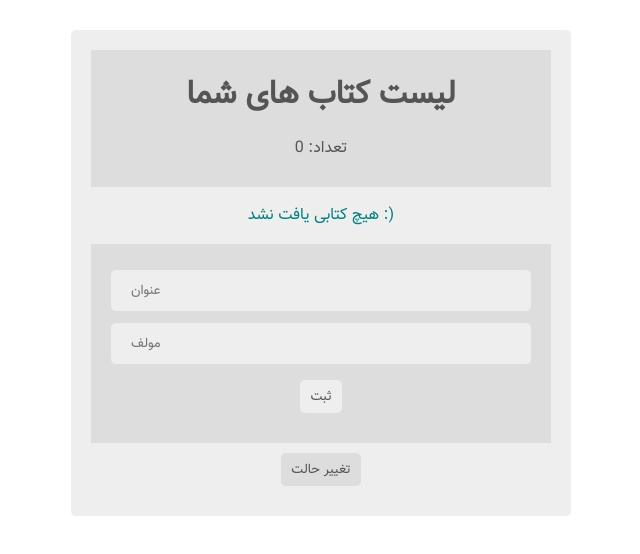
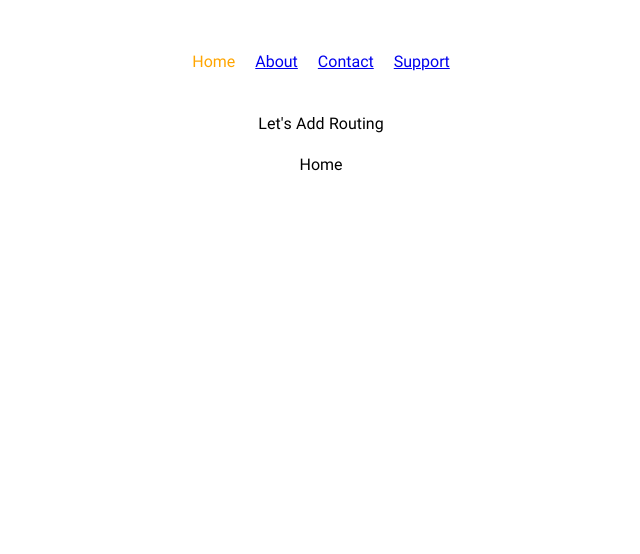
Before and after one commit to EbrahimHeydari/react-starter, a React (Vite) app: page / in a window 1280 px wide. Shown: the top 554 px of the page, without its empty margins (319-959 px from the left). Built offline with nearby package versions, Linux system fonts and the light colour scheme.

Commit message:
refactor Routing example

```diff
--- a/src/App.jsx
+++ b/src/App.jsx
@@ -10,63 +10,41 @@
 
 // export default App
 
-// Routing
-// import { BrowserRouter as Router, Route, NavLink, Routes } from 'react-router-dom'
-// import Home from './Router/Home'
-// import About from './Router/About'
-// import Contact from './Router/Contact'
-// import Support from './Router/Support'
-// import './App.css'
-
-// function App() {
-//   return (
-//     <Router>
-//       <div className='App'>
-//         <nav>
-//           <ul>
-//             <li>
-//               <NavLink to='/'>Home</NavLink>
-//             </li>
-//             <li>
-//               <NavLink to='/About'>About</NavLink>
-//             </li>
-//             <li>
-//               <NavLink to='/Contact'>Contact</NavLink>
-//             </li>
-//             <li>
-//               <NavLink to='/Support'>Support</NavLink>
-//             </li>
-//           </ul>
-//         </nav>
-//         <p>Let's Add Routing</p>
-//         <Routes>
-//           <Route path='/About' element={<About />} />
-//           <Route path='/support' element={<Support />} />
-//           <Route path='/Contact' element={<Contact />} />
-//           <Route path='/' element={<Home />} />
-//         </Routes>
-//       </div>
-//     </Router>
-//   )
-// }
-
-// export default App
-
-// Library (Zustand)
-import BookWrapper from './Project/Library/components/BookWrapper'
-import BookForm from './Project/Library/components/bookForm'
-import BookList from './Project/Library/components/bookList'
-import BookNavbar from './Project/Library/components/bookNavbar'
-import ToggleTheme from './Project/Library/components/toggleTheme'
+// Routing example
+import { BrowserRouter, Route, Routes } from 'react-router-dom'
+import Home from './Router/Home'
+import About from './Router/About'
+import Contact from './Router/Contact'
+import Support from './Router/Support'
+import Navbar from './Router/Navbar'
 
 function App() {
 	return (
-		<BookWrapper>
-			<BookNavbar />
-			<BookList />
-			<BookForm />
-			<ToggleTheme />
-		</BookWrapper>
+		<BrowserRouter>
+			<div className='App'>
+				<Navbar />
+
+				<p>Let's Add Routing</p>
+				<Routes>
+					<Route
+						path='/About'
+						element={<About />}
+					/>
+					<Route
+						path='/support'
+						element={<Support />}
+					/>
+					<Route
+						path='/Contact'
+						element={<Contact />}
+					/>
+					<Route
+						path='/'
+						element={<Home />}
+					/>
+				</Routes>
+			</div>
+		</BrowserRouter>
 	)
 }
 
--- /dev/null
+++ b/src/Router/Navbar.jsx
@@ -0,0 +1,24 @@
+import { NavLink } from 'react-router-dom'
+
+const Navbar = () => {
+	return (
+		<nav>
+			<ul>
+				<li>
+					<NavLink to='/'>Home</NavLink>
+				</li>
+				<li>
+					<NavLink to='/About'>About</NavLink>
+				</li>
+				<li>
+					<NavLink to='/Contact'>Contact</NavLink>
+				</li>
+				<li>
+					<NavLink to='/Support'>Support</NavLink>
+				</li>
+			</ul>
+		</nav>
+	)
+}
+
+export default Navbar
```
